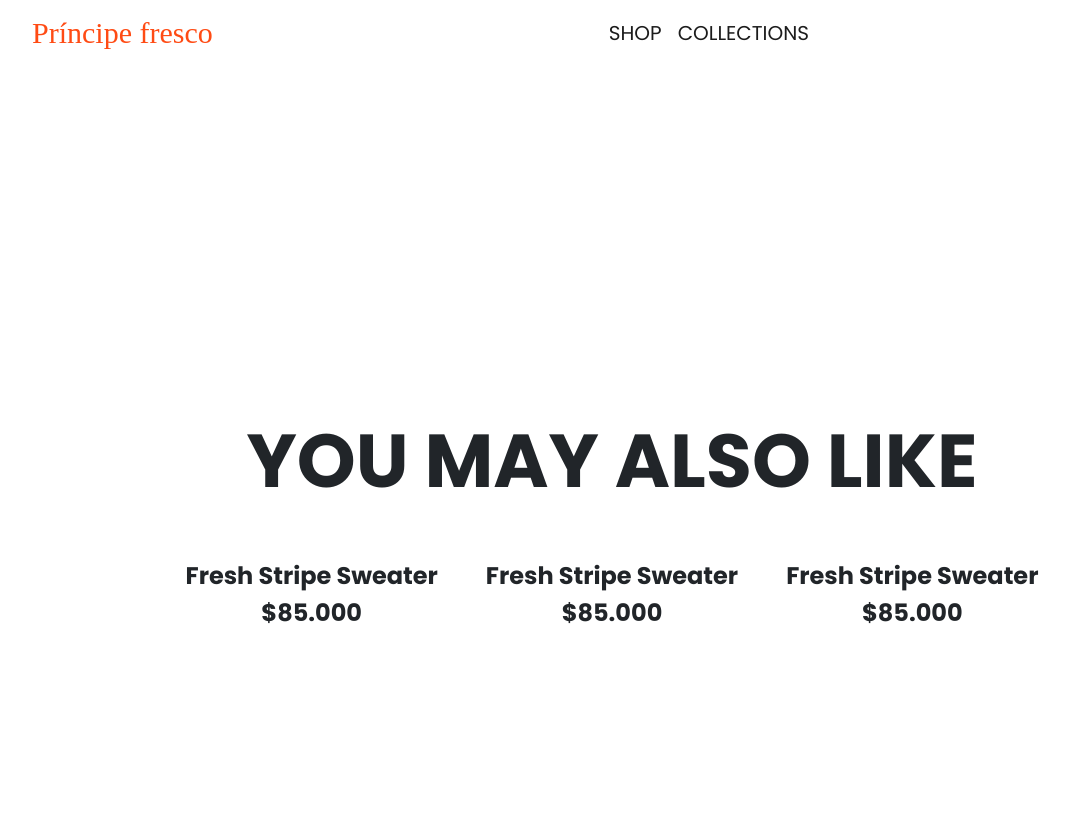
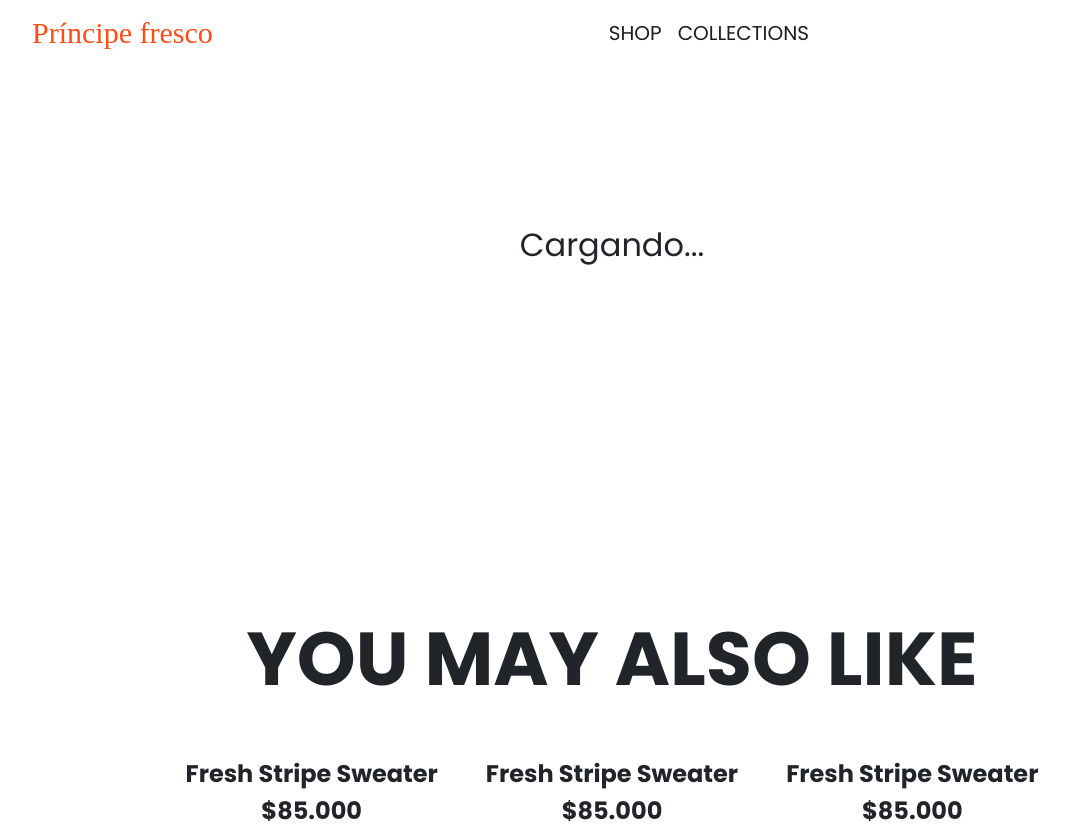
Before and after one commit to kellycamayo08/Principe_fresco, a plain HTML site: page pages/detalle.html in a window 1280 px wide. Shown: the top 837 px of the page, without its empty margins (28-1097 px from the left). Drawn offline with nearby package versions, Linux system fonts and the light colour scheme; a web font is replaced by a local one.

Commit message:
cargando

```diff
--- a/pages/detalle.html
+++ b/pages/detalle.html
@@ -40,7 +40,7 @@
 
 
   <main class="detalle">
-
+    <h2 class="cargando">Cargando...</h2>
   </main>
 
   <section class="cont">
--- a/scripts/detalle.js
+++ b/scripts/detalle.js
@@ -6,7 +6,6 @@ document.addEventListener('DOMContentLoaded', () => {
 
     const producto = JSON.parse(sessionStorage.getItem('detalle'));
     const { image, image2, image3, price, title, description } = producto;
-
     detalle.innerHTML = `
     <section class="d-flex m-5">
     <div class="d-flex flex-column mx-5 ">
--- a/styles/style.css
+++ b/styles/style.css
@@ -1,5 +1,6 @@
 @import url("http://fonts.cdnfonts.com/css/vegan-style-personal-use");
 @import url("https://fonts.googleapis.com/css2?family=Poppins:wght@400;700&display=swap");
+
 :root {
   --main-color: #fd4646;
   --text-color: #171427;
@@ -26,6 +27,7 @@ body {
 .container2 {
   width: 424px;
 }
+
 .container2 h1 {
   font-weight: 700;
 }
@@ -50,6 +52,7 @@ body {
 }
 
 @import url("http://fonts.cdnfonts.com/css/vegan-style-personal-use");
+
 :root {
   --main-color: #fd4646;
   --text-color: #171427;
@@ -89,6 +92,7 @@ body {
   transition: 0.3s;
   display: none;
 }
+
 .cart.show {
   right: 0;
 }
@@ -107,23 +111,28 @@ body {
   gap: 1rem;
   margin-top: 1rem;
 }
+
 .cart-img {
   width: 100px;
   height: 100px;
   object-fit: contain;
   padding: 10px;
 }
+
 .detail-box {
   display: grid;
   row-gap: 0.5rem;
 }
+
 .cart-product-title {
   font-size: 1rem;
   text-transform: uppercase;
 }
+
 .cart-price {
   font-weight: 500;
 }
+
 .cart-quantity {
   border: 1px solid var(--text-color);
   outline-color: var(--main-color);
@@ -131,24 +140,29 @@ body {
   text-align: center;
   font-size: 1rem;
 }
+
 .cart-remove {
   font-size: 24px;
   color: var(--main-color);
   cursor: pointer;
 }
+
 .total {
   display: flex;
   justify-content: flex-end;
   margin-top: 1.5rem;
   border-top: 1px solid var(--text-color);
 }
+
 .total-title {
   font-size: 1rem;
   font-weight: 600;
 }
+
 .total-price {
   margin-left: 0.5rem;
 }
+
 .btn-buy {
   display: flex;
   margin: 1.5rem auto 0 auto;
@@ -160,9 +174,11 @@ body {
   font-weight: 500;
   cursor: pointer;
 }
+
 .btn-buy:hover {
   background: var(--text-color);
 }
+
 #close-cart {
   position: absolute;
   top: 1rem;
@@ -171,6 +187,7 @@ body {
   color: var(--text-color);
   cursor: pointer;
 }
+
 .sect2 button:first-child {
   background-color: #1d1d1d;
   color: white;
@@ -192,21 +209,26 @@ body {
   font-weight: 700;
   border: none;
 }
+
 .parrafo {
   text-align: justify;
 }
+
 .parrafo {
   text-align: justify;
 }
+
 footer {
   padding: 150px;
   background-color: #1d1d1d;
 }
+
 footer div h1 {
   margin-bottom: 50px;
   font-family: "Vegan Style Personal Use";
   color: hsla(14, 100%, 54%, 1);
 }
+
 .cont {
   margin-top: 350px;
   margin-bottom: 300px;
@@ -216,8 +238,14 @@ footer div h1 {
   font-size: 75px;
   font-weight: 700;
 }
+
 .con h2,
 h3 {
   font-size: 24px;
   font-weight: 700;
 }
+
+.cargando {
+  text-align: center;
+  margin-top: 10rem;
+}
```
